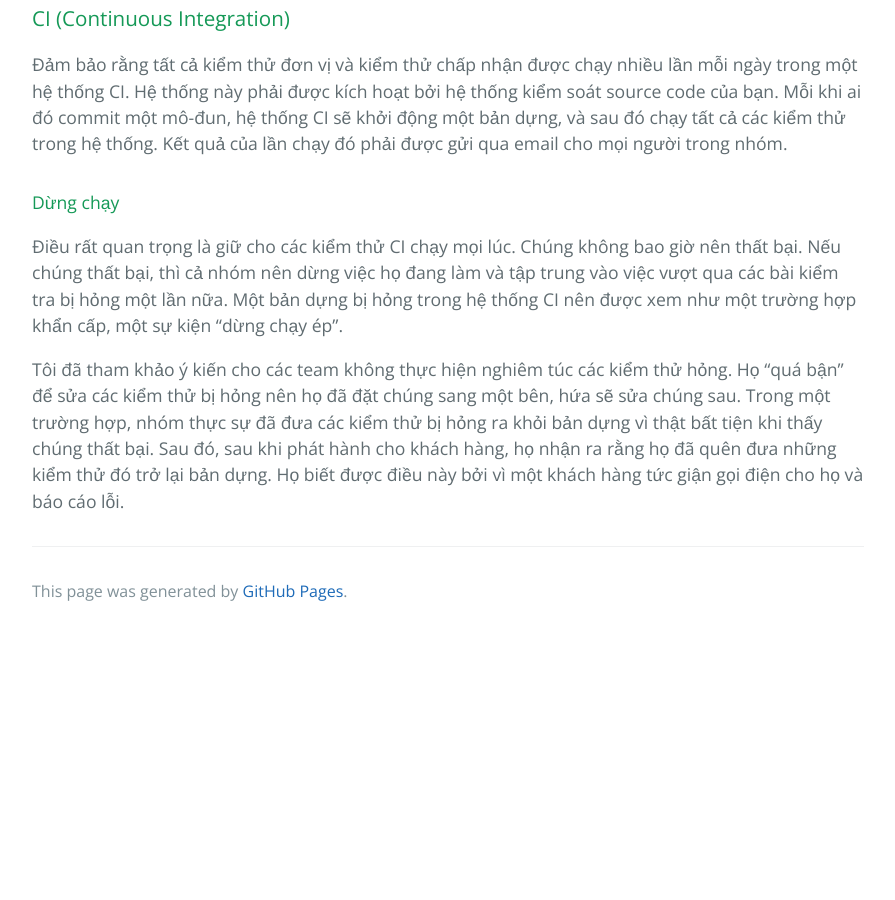
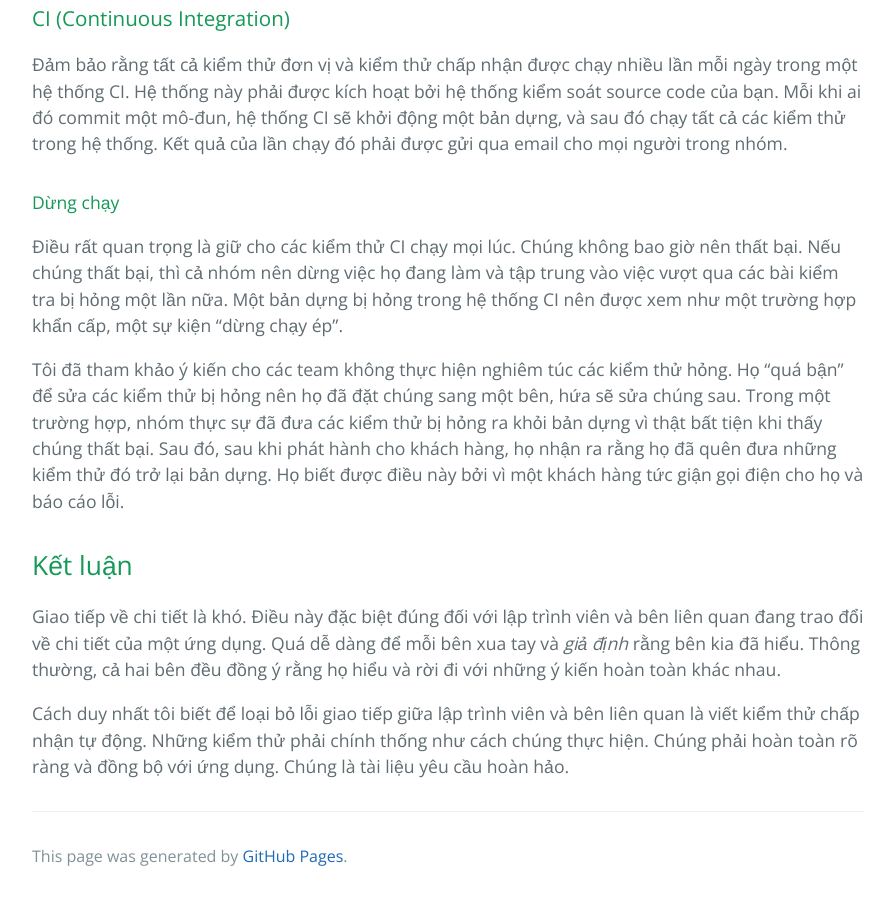
Before and after one commit to HaiBV/haibv.github.io, a Jekyll site: the page built from clean-coder/chapter-7-acceptance-testing.md, in a window 1280 px wide and 900 px high, scrolled down 14538 px. Shown: the whole window, without its empty margins (192-1087 px from the left). Built offline with Jekyll 4.4.1, drawn with Linux system fonts in a browser that asks for light colours; our own code applies the rules of GitHub Pages for plain Markdown files; before the commit the page ends 15173 px from its top, so only the background shows below that.

Commit message:
Book - The Clean Coder - Chapter 7 - Acceptance Testing - Done v1

```diff
--- a/clean-coder/chapter-7-acceptance-testing.md
+++ b/clean-coder/chapter-7-acceptance-testing.md
@@ -411,3 +411,9 @@ Giữ các thử nghiệm GUI ít nhất có thể. Chúng rất mỏng manh, b
 Điều rất quan trọng là giữ cho các kiểm thử CI chạy mọi lúc. Chúng không bao giờ nên thất bại. Nếu chúng thất bại, thì cả nhóm nên dừng việc họ đang làm và tập trung vào việc vượt qua các bài kiểm tra bị hỏng một lần nữa. Một bản dựng bị hỏng trong hệ thống CI nên được xem như một trường hợp khẩn cấp, một sự kiện “dừng chạy ép”.
 
 Tôi đã tham khảo ý kiến cho các team không thực hiện nghiêm túc các kiểm thử hỏng. Họ "quá bận" để sửa các kiểm thử bị hỏng nên họ đã đặt chúng sang một bên, hứa sẽ sửa chúng sau. Trong một trường hợp, nhóm thực sự đã đưa các kiểm thử bị hỏng ra khỏi bản dựng vì thật bất tiện khi thấy chúng thất bại. Sau đó, sau khi phát hành cho khách hàng, họ nhận ra rằng họ đã quên đưa những kiểm thử đó trở lại bản dựng. Họ biết được điều này bởi vì một khách hàng tức giận gọi điện cho họ và báo cáo lỗi.
+
+## Kết luận
+
+Giao tiếp về chi tiết là khó. Điều này đặc biệt đúng đối với lập trình viên và bên liên quan đang trao đổi về chi tiết của một ứng dụng. Quá dễ dàng để mỗi bên xua tay và _giả định_ rằng bên kia đã hiểu. Thông thường, cả hai bên đều đồng ý rằng họ hiểu và rời đi với những ý kiến hoàn toàn khác nhau.
+
+Cách duy nhất tôi biết để loại bỏ lỗi giao tiếp giữa lập trình viên và bên liên quan là viết kiểm thử chấp nhận tự động. Những kiểm thử phải chính thống như cách chúng thực hiện. Chúng phải hoàn toàn rõ ràng và đồng bộ với ứng dụng. Chúng là tài liệu yêu cầu hoàn hảo.
```
